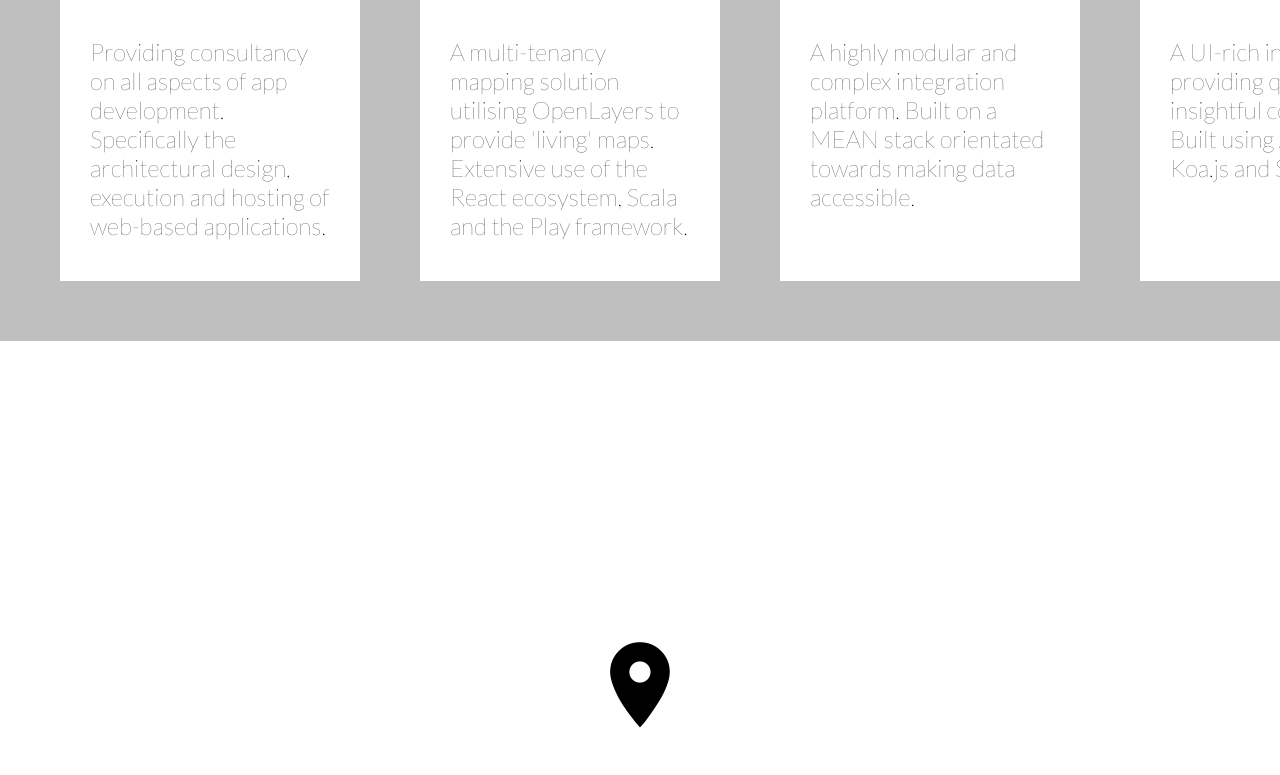
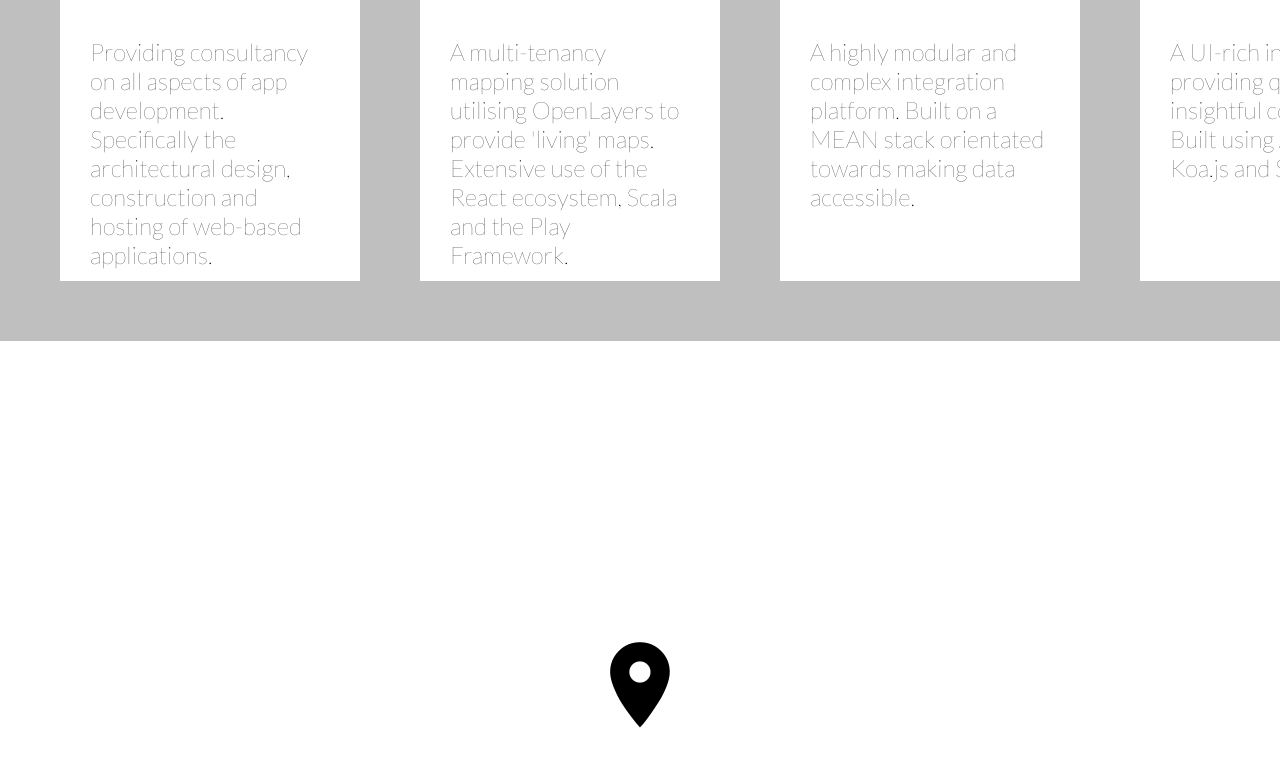
Before and after one commit to garyforsterio/landing-page, a plain HTML site: page index.html in a window 1280 px wide. Shown: the part 2852-3627 px from the top of the page. Drawn offline with Linux system fonts and the light colour scheme.

Commit message:
chore: text changes

```diff
--- a/index.html
+++ b/index.html
@@ -222,7 +222,7 @@ APIs.push(moreExperience);</code></pre>
                         </h3>
                     </div>
                     <p class="project__description">
-                        Providing consultancy on all aspects of app development. Specifically the architectural design, execution and hosting of web-based applications.
+                        Providing consultancy on all aspects of app development. Specifically the architectural design, construction and hosting of web-based applications.
                     </p>
                 </a>
                 <a class="project" href="https://livingmap.com/" target="_blank">
@@ -235,7 +235,7 @@ APIs.push(moreExperience);</code></pre>
                         </h3>
                     </div>
                     <p class="project__description">
-                        A multi-tenancy mapping solution utilising OpenLayers to provide 'living' maps. Extensive use of the React ecosystem, Scala and the Play framework.
+                        A multi-tenancy mapping solution utilising OpenLayers to provide 'living' maps. Extensive use of the React ecosystem, Scala and the Play Framework.
                     </p>
                 </a>
                 <a class="project" href="http://animustech.com" target="_blank">
```
